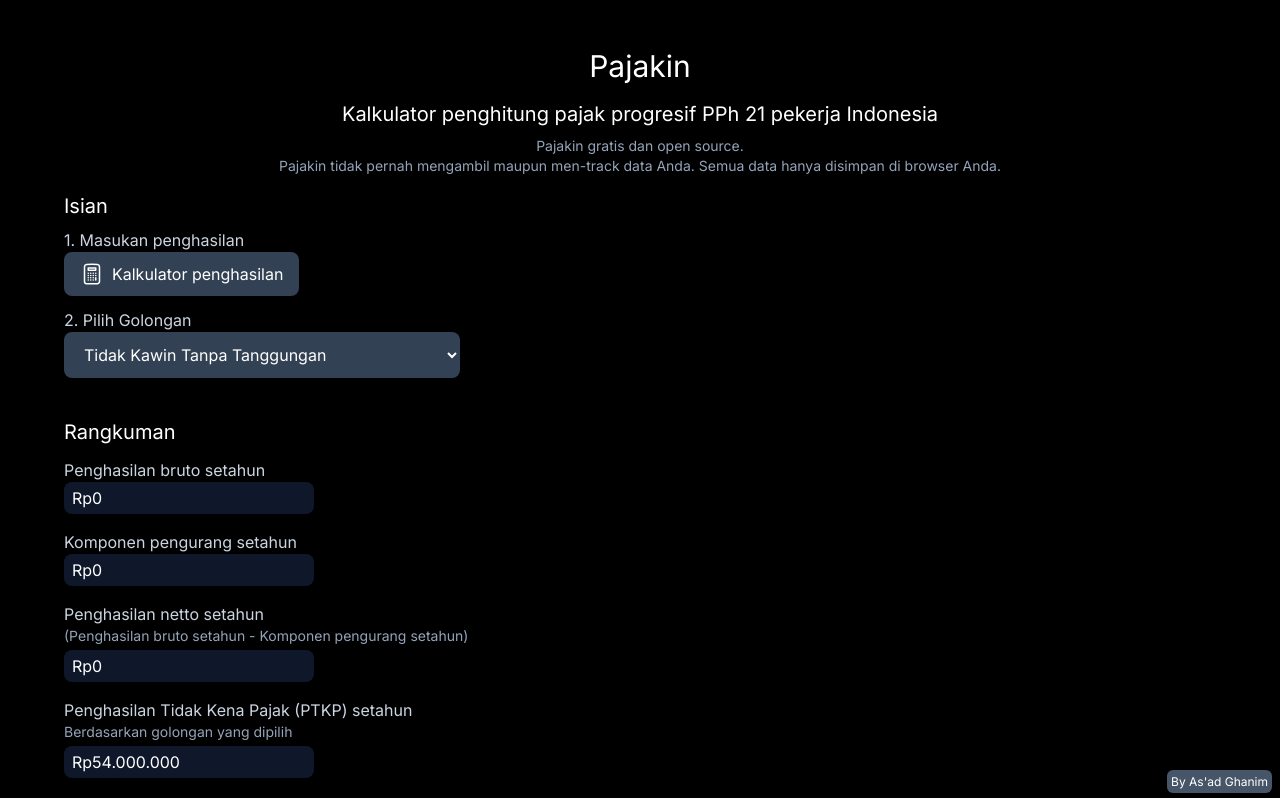
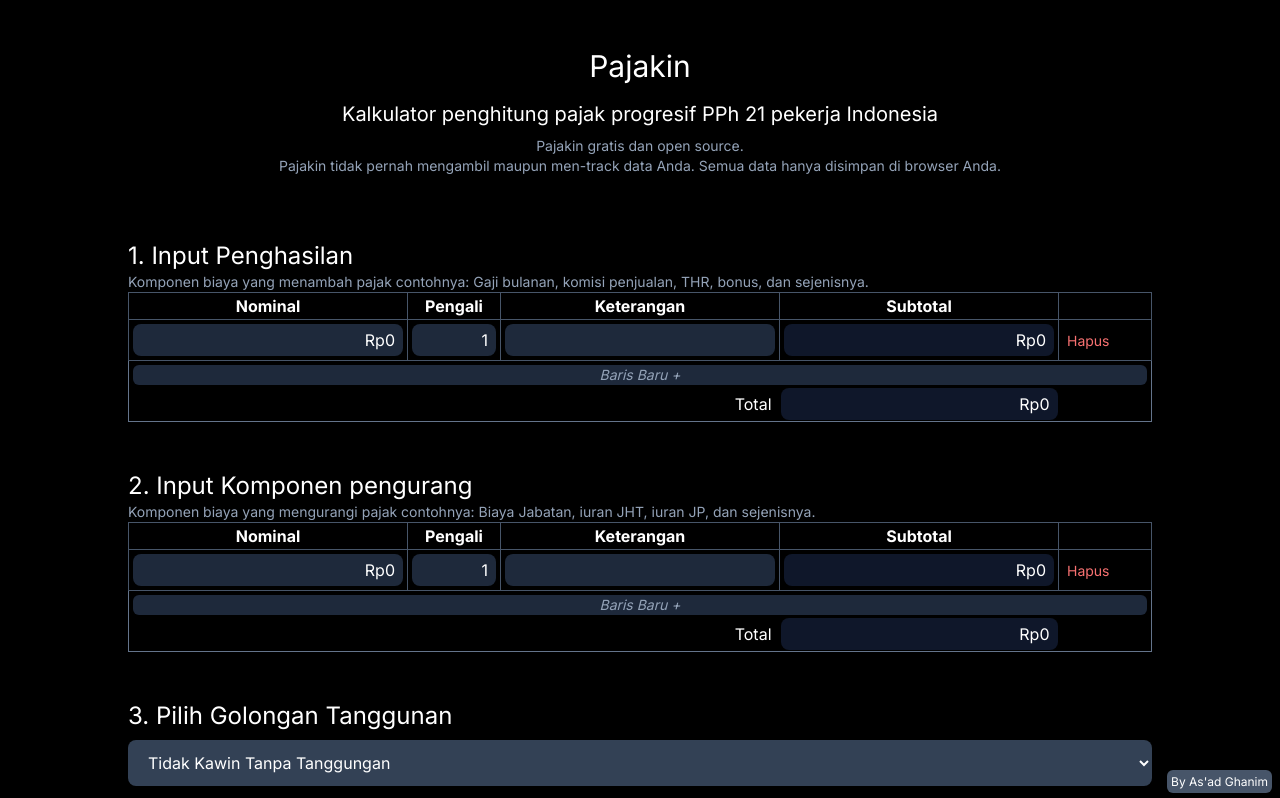
Before and after one commit to AsadSaleh/pajakin, a Next.js app: page / in a window 1280 px wide. Shown: the top 798 px of the page. Built offline with nearby package versions, Linux system fonts and the light colour scheme.

Commit message:
refactor: change layout to simple table without drawer

```diff
--- a/app/page.tsx
+++ b/app/page.tsx
@@ -133,7 +133,7 @@ type Income = {
 };
 
 export default function Home() {
-  const [modalState, setModalState] = useState<"closed" | "open">("closed");
+  const [showResult, setShowResult] = useState<"closed" | "open">("closed");
   const [incomes, setIncomes] = useState<Income[]>([
     { id: numberGen(), amount: 0, occurence: "1" },
   ]);
@@ -141,20 +141,6 @@ export default function Home() {
   const [outcomes, setOutcomes] = useState<Income[]>([
     { id: numberGen(), amount: 0, occurence: "1" },
   ]);
-
-  // Close modal when escape key is pressed
-  useEffect(() => {
-    function handleEsc(e: KeyboardEvent) {
-      if (e.key === "Escape") {
-        setModalState("closed");
-      }
-    }
-
-    window.addEventListener("keydown", handleEsc);
-    return () => {
-      window.removeEventListener("keydown", handleEsc);
-    };
-  }, []);
 
   function addNewIncomeRow() {
     setIncomes((prev) =>
@@ -190,13 +176,13 @@ export default function Home() {
   const pphTerutangPerbulan = pphTerutangPertahun / 12;
 
   return (
-    <main className="mx-auto max-w-lg px-2 py-8 md:max-w-6xl md:py-12 lg:px-0">
+    <main className="mx-auto max-w-lg px-2 py-8 pb-20 md:max-w-2xl md:py-12 lg:max-w-5xl lg:px-0">
       <div className="mx-auto mb-4 text-center">
         <h1 className="text-center text-3xl">Pajakin</h1>
-        <h2 className="mt-4 text-center text-xl">
+        <h2 className="mt-4 text-left text-xl sm:text-center">
           Kalkulator penghitung pajak progresif PPh 21 pekerja Indonesia
         </h2>
-        <p className="mt-2 text-sm text-slate-400">
+        <p className="mt-2 text-left text-sm text-slate-400 sm:text-center">
           Pajakin gratis dan{" "}
           <a
             href="https://github.com/AsadSaleh/pajakin/"
@@ -208,81 +194,30 @@ export default function Home() {
           </a>
           .
         </p>
-        <p className="text-sm text-slate-400">
+        <p className="text-left text-sm text-slate-400 sm:text-center">
           Pajakin tidak pernah mengambil maupun men-track data Anda. Semua data
           hanya disimpan di browser Anda.
         </p>
       </div>
 
-      <h3 className="text-xl">Isian</h3>
-      <p className="mt-2 text-slate-300">1. Masukan penghasilan</p>
-      <button
-        onClick={() => setModalState("open")}
-        className="flex items-center justify-center gap-2 rounded-lg bg-slate-700 px-4 py-2.5 transition hover:bg-slate-600 active:scale-95"
-        type="button"
-      >
-        <svg
-          xmlns="http://www.w3.org/2000/svg"
-          fill="none"
-          viewBox="0 0 24 24"
-          strokeWidth={1.5}
-          stroke="currentColor"
-          className="h-6 w-6"
-        >
-          <path
-            strokeLinecap="round"
-            strokeLinejoin="round"
-            d="M15.75 15.75V18m-7.5-6.75h.008v.008H8.25v-.008zm0 2.25h.008v.008H8.25V13.5zm0 2.25h.008v.008H8.25v-.008zm0 2.25h.008v.008H8.25V18zm2.498-6.75h.007v.008h-.007v-.008zm0 2.25h.007v.008h-.007V13.5zm0 2.25h.007v.008h-.007v-.008zm0 2.25h.007v.008h-.007V18zm2.504-6.75h.008v.008h-.008v-.008zm0 2.25h.008v.008h-.008V13.5zm0 2.25h.008v.008h-.008v-.008zm0 2.25h.008v.008h-.008V18zm2.498-6.75h.008v.008h-.008v-.008zm0 2.25h.008v.008h-.008V13.5zM8.25 6h7.5v2.25h-7.5V6zM12 2.25c-1.892 0-3.758.11-5.593.322C5.307 2.7 4.5 3.65 4.5 4.757V19.5a2.25 2.25 0 002.25 2.25h10.5a2.25 2.25 0 002.25-2.25V4.757c0-1.108-.806-2.057-1.907-2.185A48.507 48.507 0 0012 2.25z"
-          />
-        </svg>
-        <p>Kalkulator penghasilan</p>
-      </button>
-
-      {/* Modal start */}
-      <div
-        data-shown={modalState === "open"}
-        className={`fixed -right-[calc(100%)] top-0 z-10 h-screen w-screen overflow-y-scroll overscroll-contain bg-slate-700 p-4 transition-all duration-300 ease-in-out data-[shown=true]:right-0 md:right-[-500px] md:w-[500px] lg:right-[-700px] lg:w-[700px]`}
-      >
-        <div className="flex items-center justify-between">
-          <h4 className="text-2xl">Input Penghasilan</h4>
-          <button
-            type="button"
-            onClick={() => setModalState("closed")}
-            className="rounded-md bg-slate-800 transition active:scale-90"
-            tabIndex={modalState === "open" ? undefined : -1}
-          >
-            <svg
-              xmlns="http://www.w3.org/2000/svg"
-              fill="none"
-              viewBox="0 0 24 24"
-              strokeWidth={1.5}
-              stroke="currentColor"
-              className="h-8 w-8"
-            >
-              <path
-                strokeLinecap="round"
-                strokeLinejoin="round"
-                d="M6 18L18 6M6 6l12 12"
-              />
-            </svg>
-          </button>
-        </div>
+      <div className="mt-12 flex items-center justify-between"></div>
       <div className="mt-4">
         <div className="w-full overflow-scroll">
+          <h4 className="text-2xl">1. Input Penghasilan</h4>
           <p className="text-sm text-slate-400">
             Komponen biaya yang menambah pajak contohnya: Gaji bulanan, komisi
             penjualan, THR, bonus, dan sejenisnya.
           </p>
-            <table className="w-full border-collapse border border-slate-500">
+          <table className="w-[500px] border-collapse border border-slate-500 md:w-full">
             <thead>
               <tr>
-                  <th className="rounded-tl-md border border-slate-600">
+                <th className="w-1/4 rounded-tl-md border border-slate-600">
                   Nominal
                 </th>
-                  <th className="border border-slate-600">Pengali</th>
-                  <th className="border border-slate-600">Keterangan</th>
-                  <th className="border border-slate-600">Subtotal</th>
-                  <th className="border border-slate-600"></th>
+                <th className="w-1/12 border border-slate-600">Pengali</th>
+                <th className="w-1/4 border border-slate-600">Keterangan</th>
+                <th className="w-1/4 border border-slate-600">Subtotal</th>
+                <th className="w-1/12 border border-slate-600"></th>
               </tr>
             </thead>
             <tbody>
@@ -290,7 +225,7 @@ export default function Home() {
                 <tr key={income.id}>
                   <td className="border border-slate-600 p-1">
                     <NumericFormat
-                        className="w-40 rounded-lg bg-slate-800 px-2 py-1 text-right disabled:bg-black"
+                      className="w-full rounded-lg bg-slate-800 px-2 py-1 text-right disabled:bg-black"
                       thousandSeparator="."
                       decimalSeparator=","
                       prefix="Rp"
@@ -304,14 +239,12 @@ export default function Home() {
                           ),
                         )
                       }
-                        tabIndex={modalState === "open" ? undefined : -1}
                     />
                   </td>
                   <td className="border border-slate-600 p-1">
                     <input
-                        className="w-20 rounded-lg bg-slate-800 px-2 py-1 disabled:bg-black"
+                      className="w-full rounded-lg bg-slate-800 px-2 py-1 text-right disabled:bg-black"
                       value={income.occurence}
-                        tabIndex={modalState === "open" ? undefined : -1}
                       onChange={(e) => {
                         setIncomes((prev) =>
                           prev.map((prevIncome) =>
@@ -328,15 +261,14 @@ export default function Home() {
                   </td>
                   <td className="border border-slate-600 p-1">
                     <input
-                        className="w-24 rounded-lg bg-slate-800 px-2 py-1 disabled:bg-black"
+                      className="w-full rounded-lg bg-slate-800 px-2 py-1 disabled:bg-black"
                       value={income.desc}
                       onChange={() => {}}
-                        tabIndex={modalState === "open" ? undefined : -1}
                     />
                   </td>
                   <td className="border border-slate-600 p-1">
                     <NumericFormat
-                        className="rounded-lg bg-slate-800 px-2 py-1 text-right disabled:bg-slate-900"
+                      className="w-full rounded-lg bg-slate-800 px-2 py-1 text-right disabled:bg-slate-900"
                       thousandSeparator="."
                       decimalSeparator=","
                       prefix="Rp"
@@ -360,7 +292,6 @@ export default function Home() {
                           );
                         })
                       }
-                        tabIndex={modalState === "open" ? undefined : -1}
                     >
                       Hapus
                     </button>
@@ -373,19 +304,18 @@ export default function Home() {
                     type="button"
                     onClick={addNewIncomeRow}
                     className="w-full rounded-md bg-slate-800 text-sm italic text-slate-400 transition hover:bg-opacity-70 hover:text-white active:scale-95"
-                      tabIndex={modalState === "open" ? undefined : -1}
                   >
                     Baris Baru +
                   </button>
                 </td>
               </tr>
               <tr>
-                  <td colSpan={3} className="text-right">
+                <td colSpan={3} className="pr-2 text-right">
                   Total
                 </td>
                 <td>
                   <NumericFormat
-                      className="rounded-lg bg-slate-800 px-2 py-1 text-right disabled:bg-slate-900"
+                    className="w-full rounded-lg bg-slate-800 px-2 py-1 text-right disabled:bg-slate-900"
                     thousandSeparator="."
                     decimalSeparator=","
                     prefix="Rp"
@@ -401,23 +331,23 @@ export default function Home() {
             </tbody>
           </table>
         </div>
-          <div className="mt-4">
-            <h4 className="text-xl">Komponen pengurang</h4>
+        <div className="mt-12">
+          <h4 className="text-2xl">2. Input Komponen pengurang</h4>
           <p className="text-sm text-slate-400">
-              Komponen biaya yang mengurangi pajak contohnya: Biaya Jabatan,
-              iuran JHT, iuran JP, dan sejenisnya.
+            Komponen biaya yang mengurangi pajak contohnya: Biaya Jabatan, iuran
+            JHT, iuran JP, dan sejenisnya.
           </p>
           <div className="w-full overflow-scroll">
-              <table className="w-full border-collapse border border-slate-500">
+            <table className="w-[500px] border-collapse border border-slate-500 md:w-full">
               <thead>
                 <tr>
-                    <th className="rounded-tl-md border border-slate-600">
+                  <th className="w-1/4 rounded-tl-md border border-slate-600">
                     Nominal
                   </th>
-                    <th className="border border-slate-600">Pengali</th>
-                    <th className="border border-slate-600">Keterangan</th>
-                    <th className="border border-slate-600">Subtotal</th>
-                    <th className="border border-slate-600"></th>
+                  <th className="w-1/12 border border-slate-600">Pengali</th>
+                  <th className="w-1/4 border border-slate-600">Keterangan</th>
+                  <th className="w-1/4 border border-slate-600">Subtotal</th>
+                  <th className="w-1/12 border border-slate-600"></th>
                 </tr>
               </thead>
               <tbody>
@@ -425,7 +355,7 @@ export default function Home() {
                   <tr key={outcome.id}>
                     <td className="border border-slate-600 p-1">
                       <NumericFormat
-                          className="w-40 rounded-lg bg-slate-800 px-2 py-1 text-right disabled:bg-black"
+                        className="w-full rounded-lg bg-slate-800 px-2 py-1 text-right disabled:bg-black"
                         thousandSeparator="."
                         decimalSeparator=","
                         prefix="Rp"
@@ -442,14 +372,12 @@ export default function Home() {
                             ),
                           )
                         }
-                          tabIndex={modalState === "open" ? undefined : -1}
                       />
                     </td>
                     <td className="border border-slate-600 p-1">
                       <input
-                          className="w-20 rounded-lg bg-slate-800 px-2 py-1 disabled:bg-black"
+                        className="w-full rounded-lg bg-slate-800 px-2 py-1 text-right disabled:bg-black"
                         value={outcome.occurence}
-                          tabIndex={modalState === "open" ? undefined : -1}
                         onChange={(e) => {
                           setOutcomes((prev) =>
                             prev.map((prevOutcome) =>
@@ -466,15 +394,14 @@ export default function Home() {
                     </td>
                     <td className="border border-slate-600 p-1">
                       <input
-                          className="w-24 rounded-lg bg-slate-800 px-2 py-1 disabled:bg-black"
+                        className="w-full rounded-lg bg-slate-800 px-2 py-1 disabled:bg-black"
                         value={outcome.desc}
                         onChange={() => {}}
-                          tabIndex={modalState === "open" ? undefined : -1}
                       />
                     </td>
                     <td className="border border-slate-600 p-1">
                       <NumericFormat
-                          className="rounded-lg bg-slate-800 px-2 py-1 text-right disabled:bg-slate-900"
+                        className="w-full rounded-lg bg-slate-800 px-2 py-1 text-right disabled:bg-slate-900"
                         thousandSeparator="."
                         decimalSeparator=","
                         prefix="Rp"
@@ -502,7 +429,6 @@ export default function Home() {
                             );
                           })
                         }
-                          tabIndex={modalState === "open" ? undefined : -1}
                       >
                         Hapus
                       </button>
@@ -515,25 +441,23 @@ export default function Home() {
                       type="button"
                       onClick={addNewOutcomeRow}
                       className="w-full rounded-md bg-slate-800 text-sm italic text-slate-400 transition hover:bg-opacity-70 hover:text-white active:scale-95"
-                        tabIndex={modalState === "open" ? undefined : -1}
                     >
                       Baris Baru +
                     </button>
                   </td>
                 </tr>
                 <tr>
-                    <td colSpan={3} className="text-right">
+                  <td colSpan={3} className="pr-2 text-right">
                     Total
                   </td>
                   <td>
                     <NumericFormat
-                        className="rounded-lg bg-slate-800 px-2 py-1 text-right disabled:bg-slate-900"
+                      className="w-full rounded-lg bg-slate-800 px-2 py-1 text-right disabled:bg-slate-900"
                       thousandSeparator="."
                       decimalSeparator=","
                       prefix="Rp"
                       value={outcomes.reduce(
-                          (acc, cur) =>
-                            acc + cur.amount * Number(cur.occurence),
+                        (acc, cur) => acc + cur.amount * Number(cur.occurence),
                         0,
                       )}
                       readOnly
@@ -545,23 +469,10 @@ export default function Home() {
             </table>
           </div>
         </div>
-          <div className="mt-4 flex justify-end">
-            <button
-              type="button"
-              className="rounded-md bg-green-700 px-4 py-2 transition active:scale-90"
-              onClick={() => setModalState("closed")}
-              tabIndex={modalState === "open" ? undefined : -1}
-            >
-              Simpan dan Tutup
-            </button>
-          </div>
-        </div>
-      </div>
-      {/* Modal end */}
 
-      <p className="mt-3 text-slate-300">2. Pilih Golongan</p>
+        <h4 className="mt-12 text-2xl">3. Pilih Golongan Tanggunan</h4>
         <select
-        className="min-w-min cursor-pointer rounded-lg bg-slate-700 px-4 py-3 transition-colors hover:bg-slate-600"
+          className="mt-2 w-full cursor-pointer rounded-lg bg-slate-700 px-4 py-3 transition-colors hover:bg-slate-600"
           onChange={(v) =>
             setPtkpKey(v.target.value as keyof typeof ptkpKategori)
           }
@@ -573,7 +484,18 @@ export default function Home() {
           ))}
         </select>
 
-      <h3 className="mt-10 text-xl">Rangkuman</h3>
+        <button
+          type="button"
+          className="mt-12 w-full rounded-md bg-green-700 px-4 py-4 transition active:scale-95"
+          onClick={() => setShowResult("open")}
+        >
+          Tampilkan Hasil Perhitungan
+        </button>
+      </div>
+
+      {showResult === "open" ? (
+        <>
+          <h3 className="mt-10 text-2xl">Hasil Perhitungan</h3>
 
           <p className="mt-3 text-slate-300">Penghasilan bruto setahun</p>
           <NumericFormat
@@ -721,6 +643,8 @@ export default function Home() {
           ) : (
             <div className="h-8" />
           )}
+        </>
+      ) : null}
 
       <footer className="fixed bottom-2 right-2">
         <a
```
Lines whose indentation alone changed are shown as unchanged.
